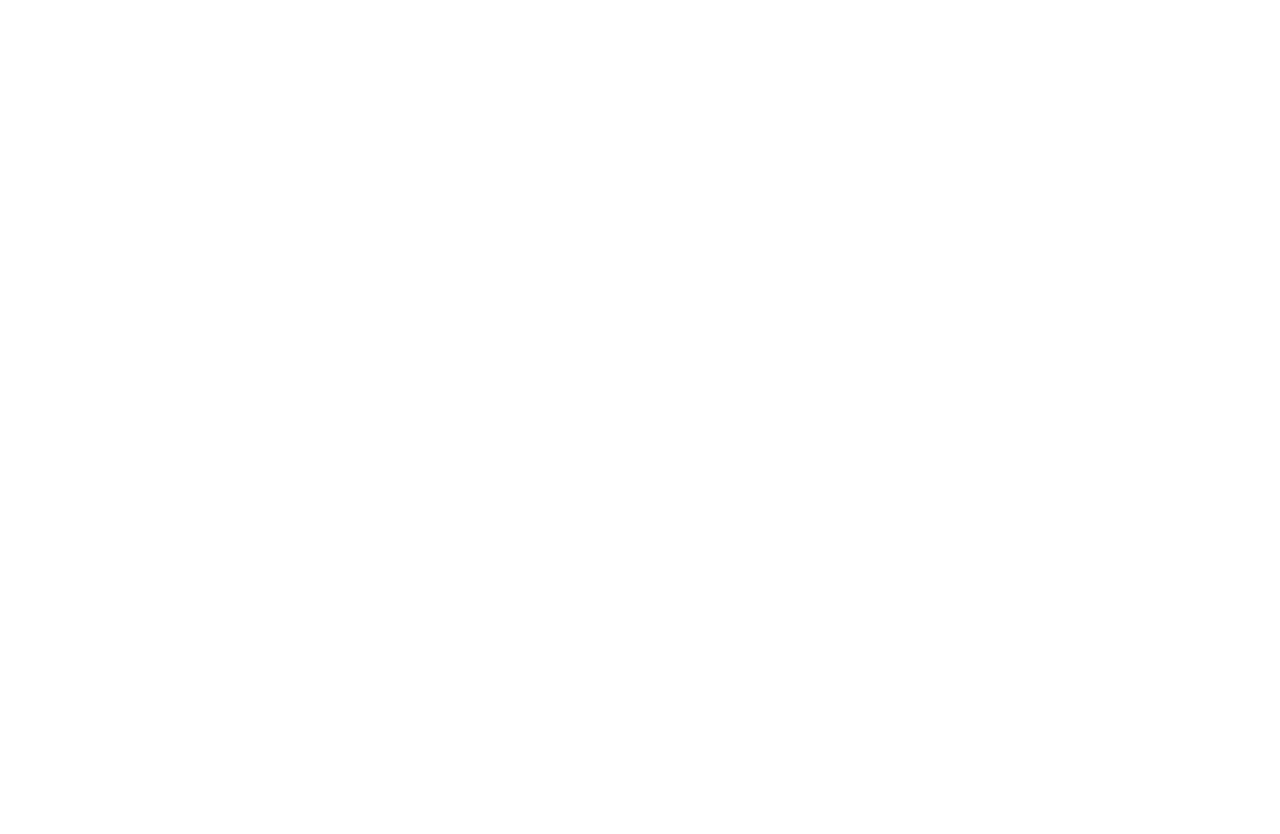
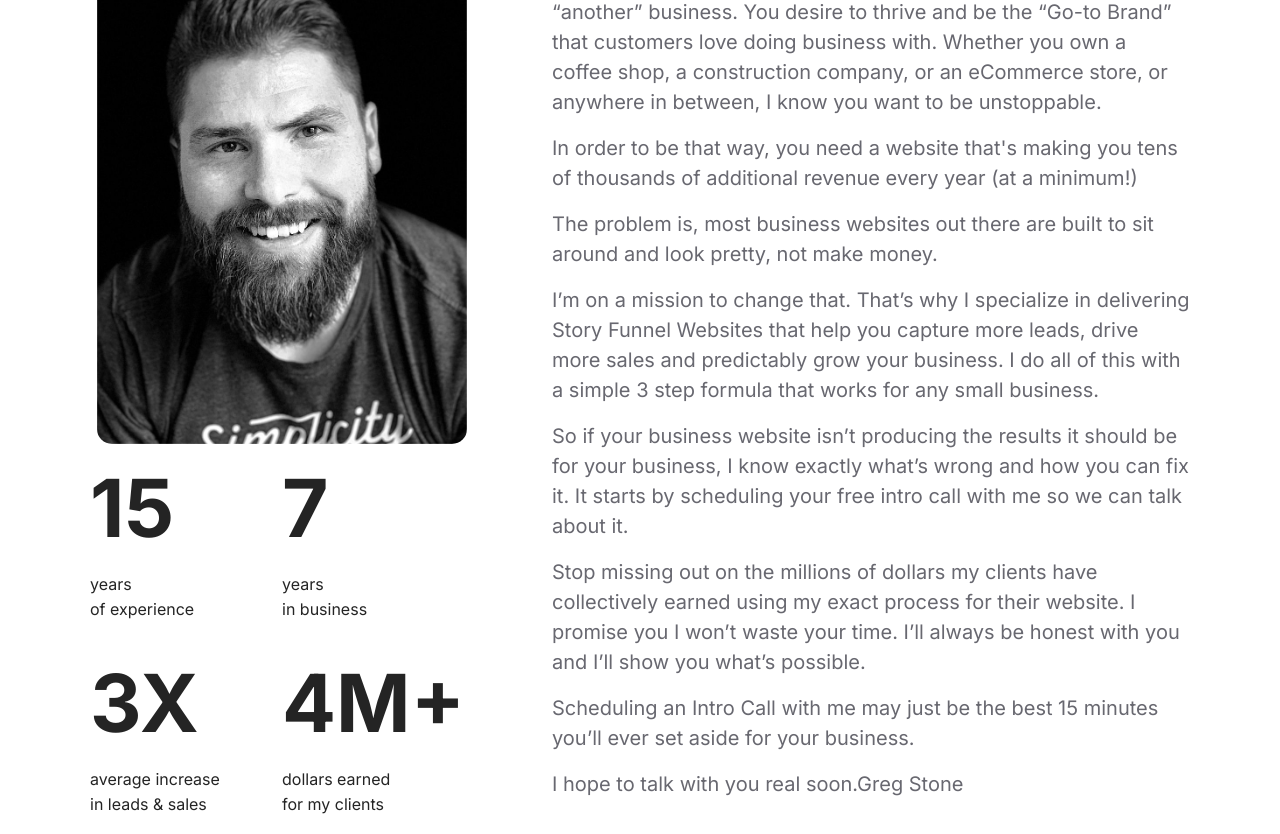
Before and after one commit to PetejStone/champkid-react, a React (Create React App) app: page / in a window 1280 px wide. Shown: the part 6220-7054 px from the top of the page. Before the commit the page ends 5987 px from the top, so only its background shows below. Built offline with nearby package versions, Linux system fonts and the light colour scheme.

Commit message:
added section

```diff
--- a/src/App.js
+++ b/src/App.js
@@ -11,6 +11,8 @@
 import Slider from './components/Slider'
 import Popup from './components/Popup.js'
 import Schedule from './components/Schedule.js'
+import Greg from './components/Greg.js'
+
 function App() {
   setTimeout(() => {
     //document.querySelector('.modal').classList.add('show')
@@ -30,6 +32,7 @@
       <Slider />
       <Schedule />
       <Popup/>
+      <Greg/>
 
     </div>
   );
--- /dev/null
+++ b/src/components/Greg.js
@@ -0,0 +1,68 @@
+import React from 'react'
+import './Greg.scss'
+
+import gregphoto from '../images/greg.jpg'
+const Greg = () => {
+    return (
+        <div className = "section">
+            <div className="wrap">
+                <div className="container1100">
+                    <div className="greg-container">
+                        <h2>You <span className="blue">will</span>grow your business with a Story Funnel. Period.</h2>
+
+                        <div className="stat-box">
+                            <div className="photo-stats">
+
+                                <img src={gregphoto} className="greg"/>
+
+                                <div className="stats">
+                                    <div className="stat-col">
+                                        <div className="stat">
+                                            <p><span className="stat-bold">15</span><br></br>years<br></br>of experience</p>
+                                        </div>
+                                        <div className="stat">
+                                            <p><span className="stat-bold">7</span><br></br>years<br></br>in business</p>
+                                        </div>
+                                    </div>
+
+                                    <div className="stat-col">
+                                        <div className="stat">
+                                            <p><span className="stat-bold">3X</span><br></br>average increase<br></br>in leads & sales</p>
+                                        </div>
+                                        <div className="stat">
+                                            <p><span className="stat-bold">4M+</span><br></br>dollars earned<br></br>for my clients</p>
+                                        </div>
+                                    </div>
+
+                                </div>
+                            </div>
+
+                            <div className="description">
+                                <p>Hey, I’m Greg, your expert guide to building a Story Funnel Website that will grow your business.</p>
+
+                                <p>I know you are the kind of person who wants to be more than just “another” business. You desire to thrive and be the “Go-to Brand” that customers love doing business with. Whether you own a coffee shop, a construction company, or an eCommerce store, or anywhere in between, I know you want to be unstoppable.</p>
+
+                                <p>In order to be that way, you need a website that's making you tens of thousands of additional revenue every year (at a minimum!)</p>
+
+                                <p>The problem is, most business websites out there are built to sit around and look pretty, not make money.</p>
+
+                                <p>I’m on a mission to change that. That’s why I specialize in delivering Story Funnel Websites that help you capture more leads, drive more sales and predictably grow your business. I do all of this with a simple 3 step formula that works for any small business. </p>
+
+                                <p>So if your business website isn’t producing the results it should be for your business, I know exactly what’s wrong and how you can fix it. It starts by scheduling your free intro call with me so we can talk about it. </p>
+
+                                <p>Stop missing out on the millions of dollars my clients have collectively earned using my exact process for their website. I promise you I won’t waste your time. I’ll always be honest with you and I’ll show you what’s possible. </p>
+
+                                <p>Scheduling an Intro Call with me may just be the best 15 minutes you’ll ever set aside for your business.</p>
+
+                                <p>I hope to talk with you real soon.Greg Stone</p>
+                            </div>
+                        </div>
+                    </div>
+                </div>
+
+            </div>
+        </div>
+    )
+}
+
+export default Greg
--- /dev/null
+++ b/src/components/Greg.scss
@@ -0,0 +1,52 @@
+.greg {
+    width: 370px;
+    max-width: 100%;
+    border-radius: 15px;
+}
+
+.stat-bold {
+    font-size: 80px;
+    font-weight: 900;
+    line-height: 1.6;
+}
+
+.stat {
+    p {
+        font-size: 16px;
+        font-weight: 400;
+        line-height: 1.6;
+        text-align: left;
+    }
+}
+
+.stat-box {
+    display: flex;
+    flex-direction: row;
+    justify-content: space-between;
+}
+
+.stats {
+    display: flex;
+    flex-direction: column;
+}
+
+.stat-col {
+    display: flex;
+    flex-direction: row;
+    :first-child {
+        margin-right: 2rem;
+        width: 10rem;
+    }
+}
+
+.description {
+    width: 58%;
+
+    p {
+    margin-bottom: 1rem;
+    font-size: 20px;
+    color: #686870;
+    height: 24;
+    text-align: left;
+    }
+}
```
Also changed, not shown: src/components/Schedule.scss (line endings or trailing spaces).
